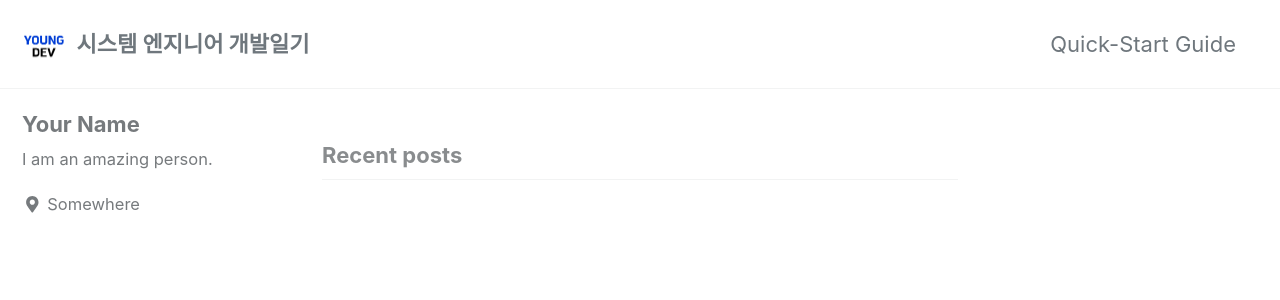
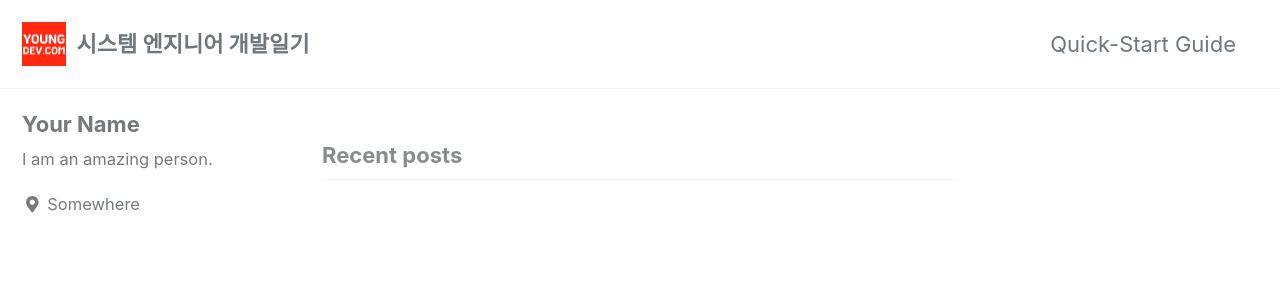
Before and after one commit to youngfromseoul/youngfromseoul.github.io2, a Jekyll site: the page built from index.html, in a window 1280 px wide and 900 px high. Shown: the top 300 px of the window. Built offline with Jekyll 4.4.1, drawn with Linux system fonts in a browser that asks for light colours; cached includes are drawn as plain includes; nearby versions of some CDN libraries; the list of posts is cut into pages by our own code.

Commit message:
Update _config.yml

```diff
--- a/_config.yml
+++ b/_config.yml
@@ -12,7 +12,7 @@ url                      : "https://young-dev.com"
 baseurl                  : ""
 repository               : #"youngfromseoul/youngfromseoul.github.io"
 teaser                   : # path of fallback teaser image, e.g. "/assets/images/500x300.png"
-logo                     : "/assets/images/main.png"
+logo                     : "/assets/images/main2.png"
 masthead_title           : # overrides the website title displayed in the masthead, use " " for no title
 # breadcrumbs            : false # true, false (default)
 words_per_minute         : 200
```
